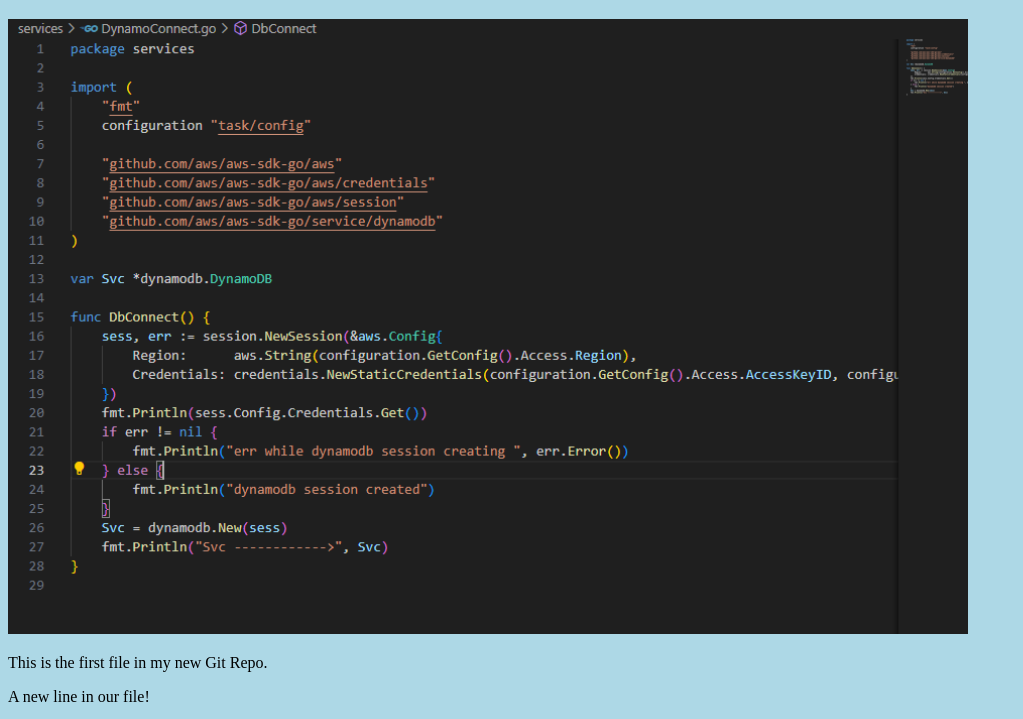
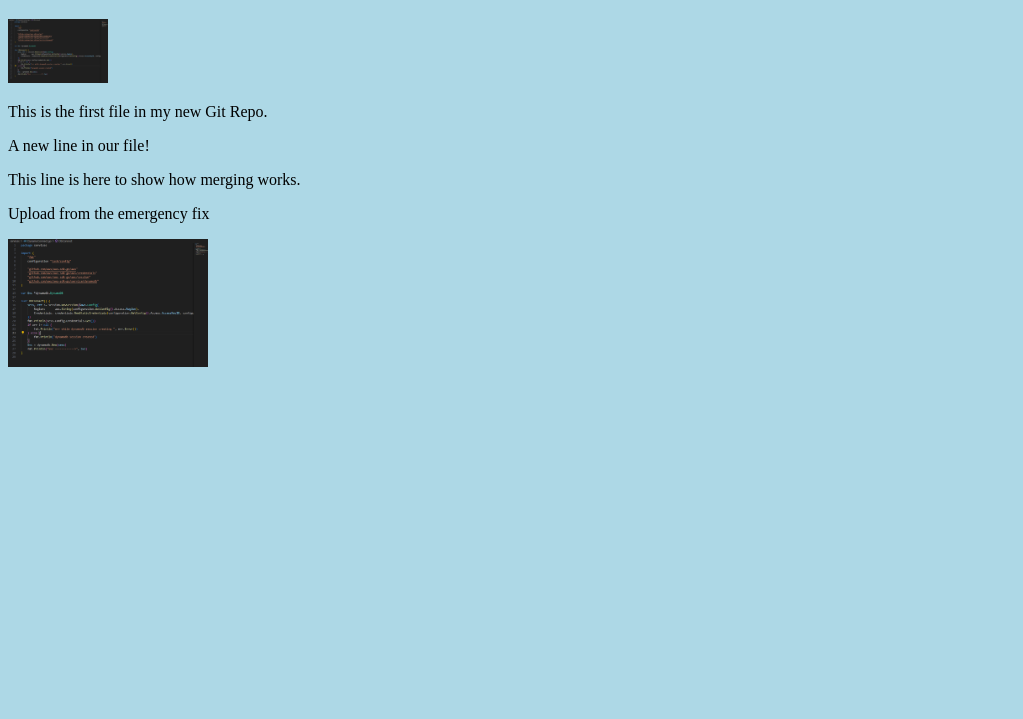
Before and after one commit to musthaq16/hello-world, a plain HTML site: page index.html in a window 1280 px wide. Shown: the part 61-780 px from the top of the page, without its empty margins (0-1023 px from the left). Drawn offline with Linux system fonts and the light colour scheme.

Commit message:
Updated index.html Resized image

```diff
--- a/index.html
+++ b/index.html
@@ -8,11 +8,12 @@
 
 <h1>Hello world!</h1>
 <div><img src="screenshot1.png" alt="Hello World from Space"
-    style="width:100%;max-width:960px"></div>
+    style="width:100%;max-width:100px"></div>
 <p>This is the first file in my new Git Repo.</p>
 <p>A new line in our file!</p>
+<p>This line is here to show how merging works.</p>
 <p>Upload from the emergency fix</p>
-<div><img src="screenshot1.png" alt="Hello Git" style="width:100%;max-width:640px"></div>
+<div><img src="screenshot1.png" alt="Hello Git" style="width:100%;max-width:200px"></div>
 
 </body>
 </html>
```
